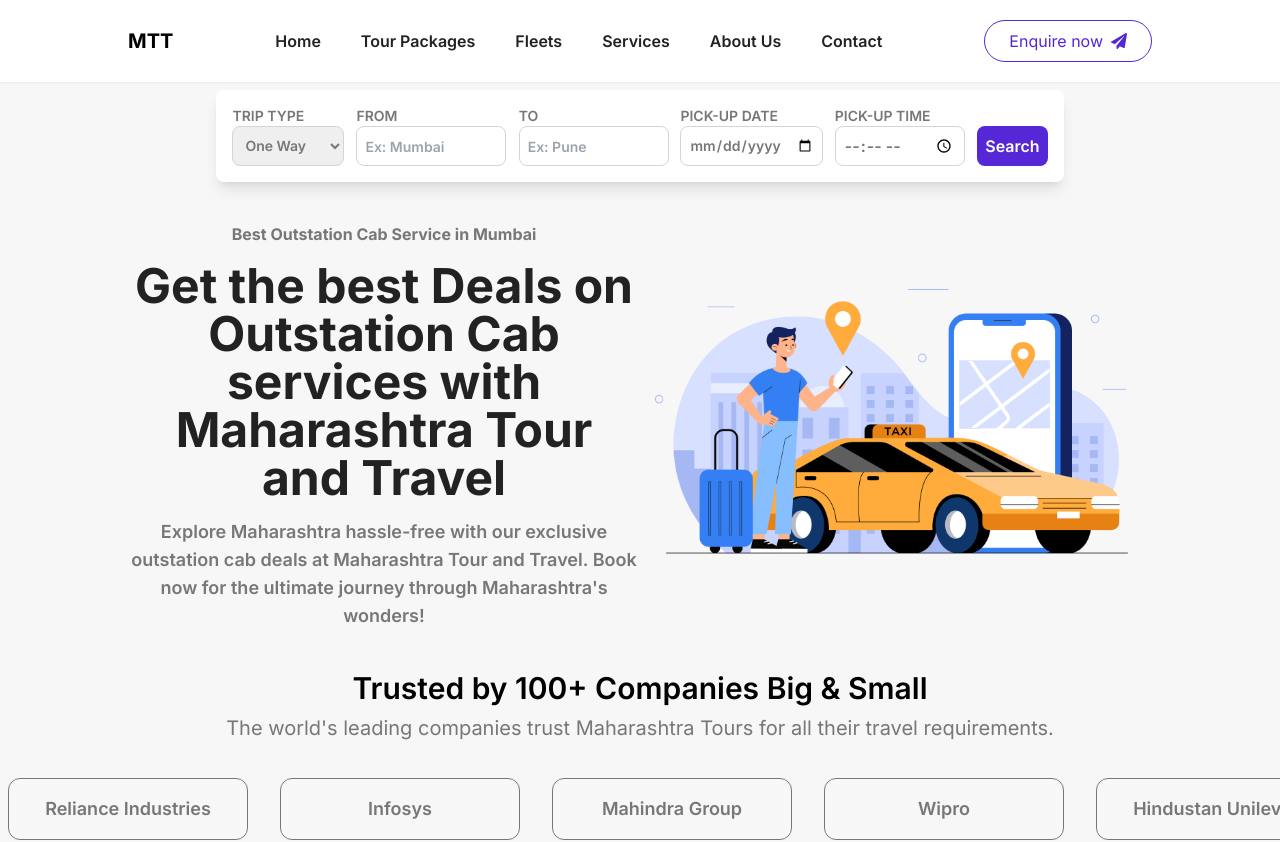
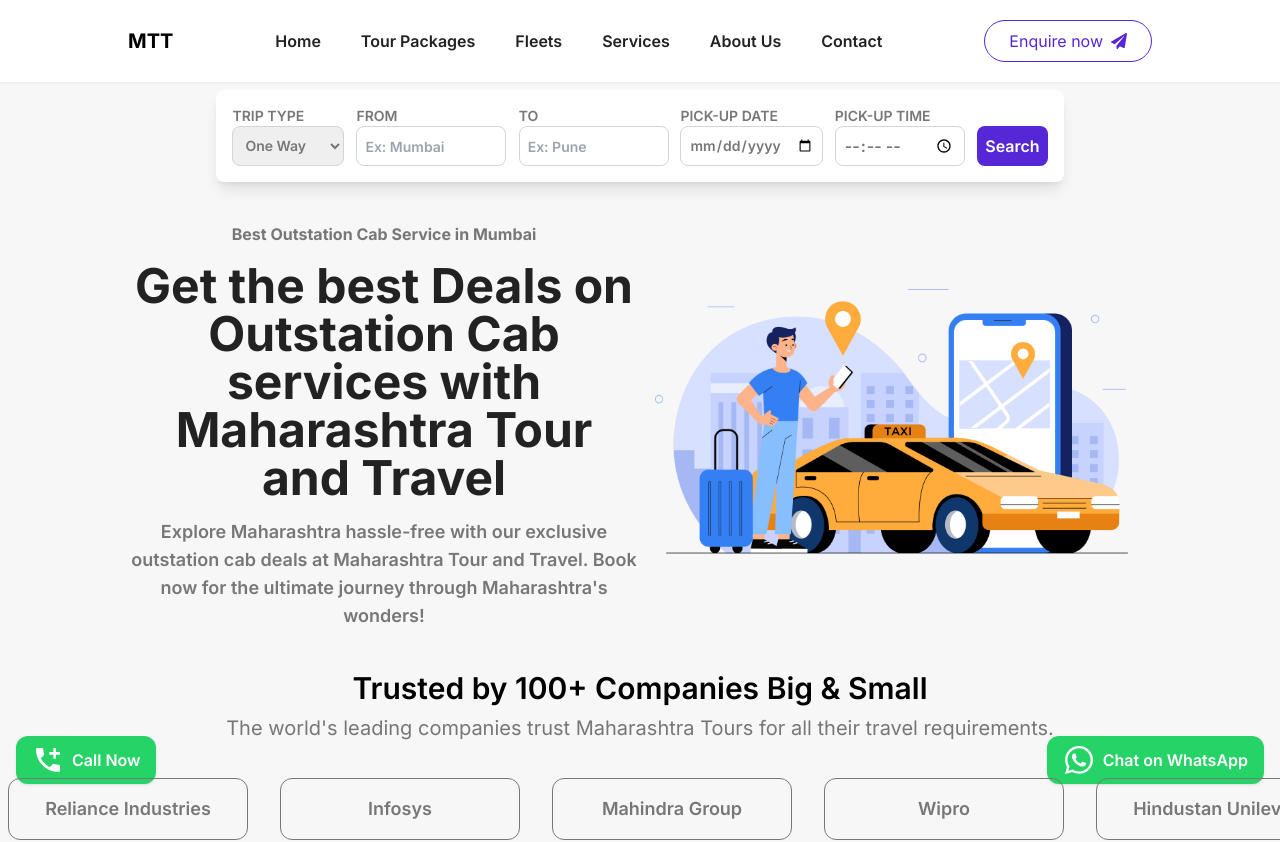
Before and after one commit to gauravhpanchal/MTT, a Next.js app: page / in a window 1280 px wide. Shown: the top 842 px of the page. Built offline with nearby package versions, Linux system fonts and the light colour scheme.

Commit message:
callnow and whatsapp button added

```diff
--- a/src/app/page.js
+++ b/src/app/page.js
@@ -1,11 +1,16 @@
 import About from "@/components/About";
+import CallNowButton from "@/components/CallNowButton";
 import Hero from "@/components/Hero";
+import WhatsAppButton from "@/components/WhatsAppButton";
+import { MdAddCall } from "react-icons/md";
 
 export default function Home() {
   return (
     <main>
       <Hero />
       <About />
+      <WhatsAppButton textMessage="I'm interested in your car for sale" />
+      <CallNowButton />
     </main>
   );
 }
--- /dev/null
+++ b/src/components/CallNowButton.js
@@ -0,0 +1,18 @@
+import { MdAddCall } from "react-icons/md";
+
+const CallNowButton = () => {
+  return (
+    <div className="fixed bottom-4 left-4">
+      {/* Call Button */}
+      <a
+        href="tel:+919076182397"
+        className="bg-green-500 text-buttonText z-50 bg-[#25d366] flex items-center gap-2 hover:bg-green-600 text-white px-4 py-2  rounded-xl shadow"
+      >
+        <MdAddCall className="h-8 w-8" />
+        <span className="font-semibold">Call Now</span>
+      </a>
+    </div>
+  );
+};
+
+export default CallNowButton;
--- /dev/null
+++ b/src/components/WhatsAppButton.js
@@ -0,0 +1,20 @@
+import { FaWhatsapp } from "react-icons/fa";
+
+const WhatsAppButton = ({ textMessage }) => {
+  return (
+    <div className="fixed bottom-4 right-4">
+      {/* WhatsApp Button */}
+      <a
+        href={`https://wa.me/919076182397?text=${textMessage}`}
+        target="_blank"
+        rel="noopener noreferrer"
+        className="bg-green-500 text-buttonText z-50 bg-[#25d366] flex items-center gap-2 hover:bg-green-600 text-white px-4 py-2  rounded-xl shadow"
+      >
+        <FaWhatsapp className="h-8 w-8" />
+        <span className="font-semibold">Chat on WhatsApp</span>
+      </a>
+    </div>
+  );
+};
+
+export default WhatsAppButton;
```
